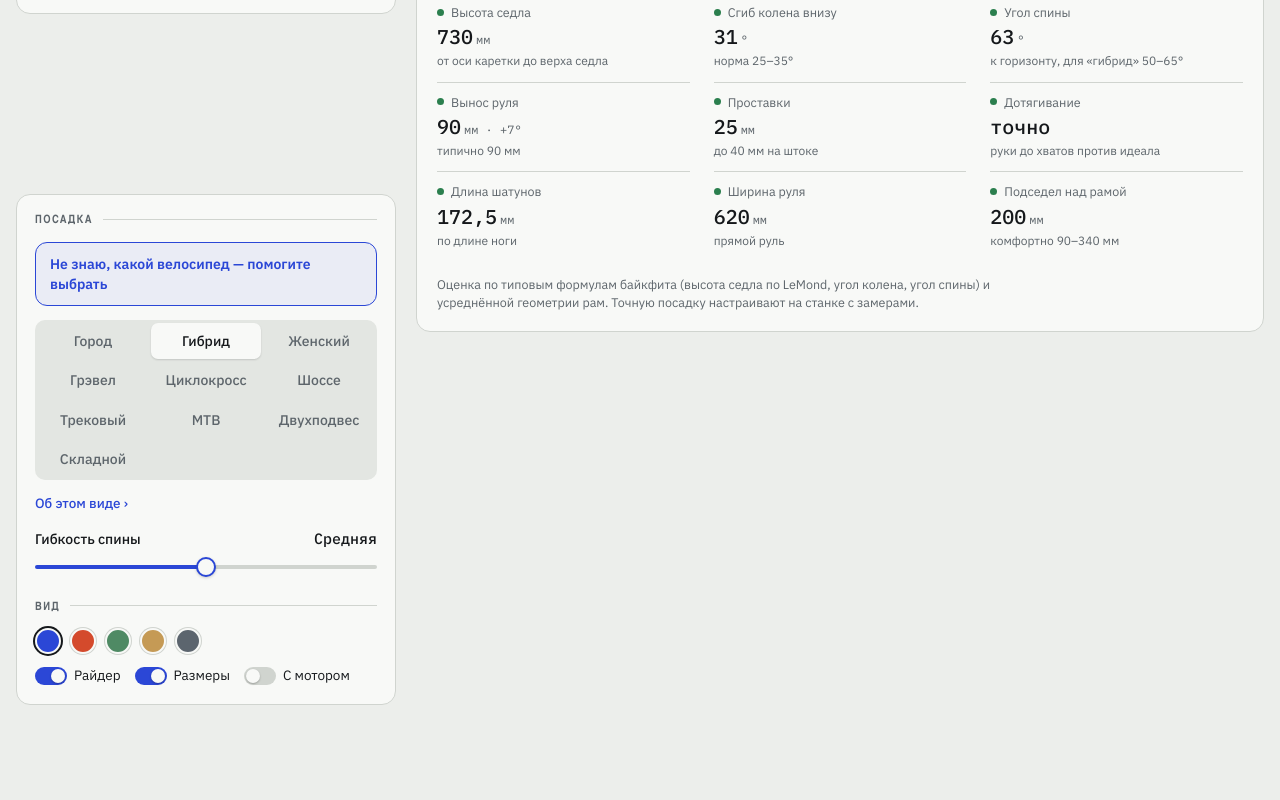
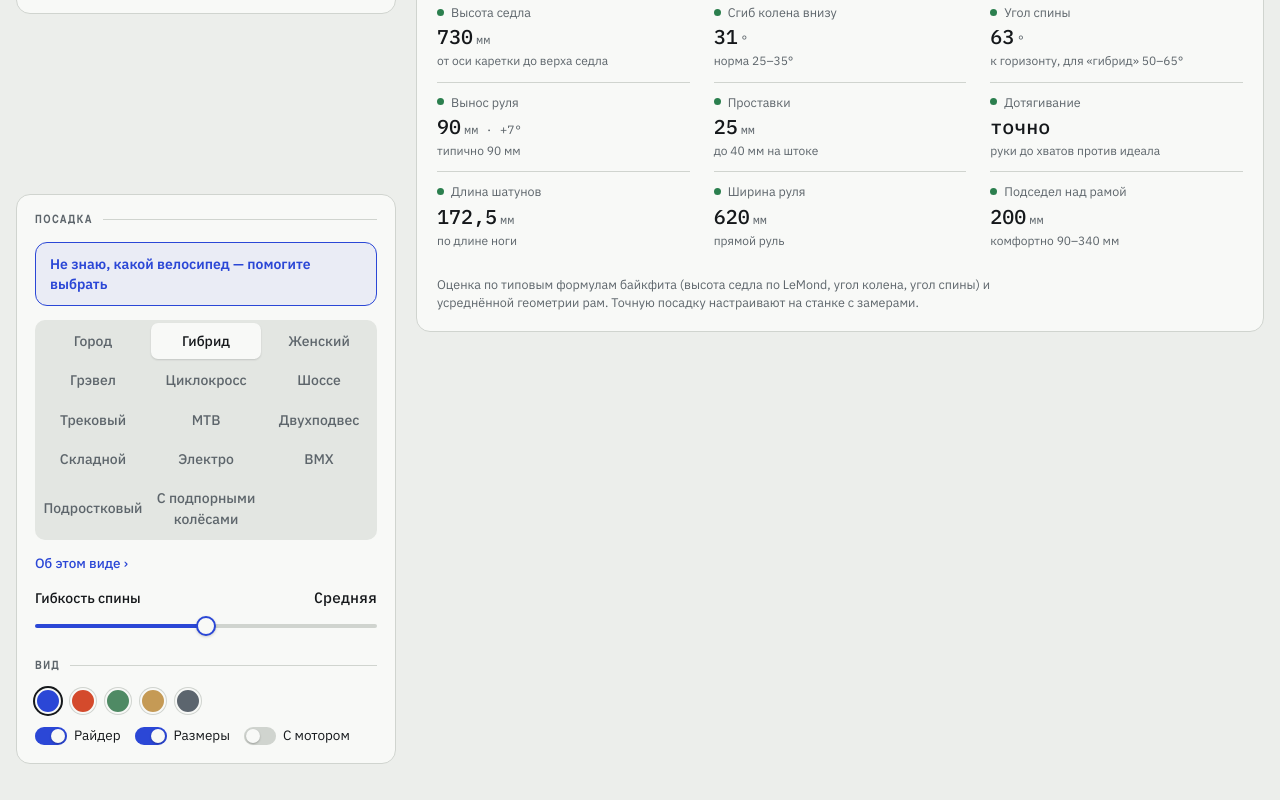
Before and after one commit to VladimirZhuk07/fitstand, a plain HTML site: page index.html in a window 1280 px wide. Shown: the part 785-1585 px from the top of the page. Before the commit the page ends 1526 px from the top, so only its background shows below. Drawn offline with Linux system fonts and the light colour scheme; animation ran at ten frames a second.

Commit message:
feat(main): 14 styles; kids' styles take only the child's height
Co-Authored-By: Claude Sonnet 5.5 <noreply@anthropic.com>

```diff
--- a/draw.js
+++ b/draw.js
@@ -252,7 +252,7 @@ function boundsOf(g,rider,ux){
   return {x:minX,y:-top,w:maxX-minX,h:top-minY};
 }
 
-// Copies every non-numeric geometry key that changed from target into cur; true if anything changed.
+// Copies every key not in numKeys that changed from target into cur; true if anything changed.
 function copyFlags(cur,target,numKeys){
   let changed=false;
   for(const key of Object.keys(target)){
--- a/index.html
+++ b/index.html
@@ -527,6 +527,10 @@ body.page-open{overflow:hidden}
             <button role="radio" data-style="mtb" aria-checked="false">MTB</button>
             <button role="radio" data-style="fullsus" aria-checked="false">Двухподвес</button>
             <button role="radio" data-style="folding" aria-checked="false">Складной</button>
+            <button role="radio" data-style="ebike" aria-checked="false">Электро</button>
+            <button role="radio" data-style="bmx" aria-checked="false">BMX</button>
+            <button role="radio" data-style="teen" aria-checked="false">Подростковый</button>
+            <button role="radio" data-style="kidTraining" aria-checked="false">С подпорными колёсами</button>
           </div>
           <a class="more" id="aboutType" href="#types/hybrid">Об этом виде ›</a>
           <div class="health-row" id="healthRow" hidden><span id="healthText"></span><label class="switch"><input type="checkbox" id="tHealth" checked> Учитывать</label></div>
@@ -587,22 +591,32 @@ const SAVE_KEY='fitstand:v1';
 let saved=null; try{saved=localStorage.getItem(SAVE_KEY);}catch(e){}
 const FIT_ONLY=Object.fromEntries(FIT_STYLES.map(s=>[s,STYLES[s]]));
 const state=loadSaved(saved,DEFAULTS,FIT_ONLY,COLORS.map(c=>c[0]));
+// a kids' style takes only the child's height; its other measures come from riderOf
+const kidOf=s=>STYLES[s].kidFit||null;
 let saveT=0;
-function save(){clearTimeout(saveT);saveT=setTimeout(()=>{try{const {H,I,A,W,flex,style,color,rider,dims,motor,quiz,health,healthOn}=state;localStorage.setItem(SAVE_KEY,JSON.stringify({H,I,A,W,flex,style,color,rider,dims,motor,quiz,health,healthOn}));}catch(e){}},300);}
+function save(){clearTimeout(saveT);saveT=setTimeout(()=>{try{const {H,I,A,W,kidH,flex,style,color,rider,dims,motor,quiz,health,healthOn}=state;localStorage.setItem(SAVE_KEY,JSON.stringify({H,I,A,W,kidH,flex,style,color,rider,dims,motor,quiz,health,healthOn}));}catch(e){}},300);}
 
 /* ---------- controls ---------- */
 const inputs={H:$('#inH'),I:$('#inI'),A:$('#inA'),W:$('#inW'),flex:$('#inF')};
 const outs={H:$('#outH'),I:$('#outI'),A:$('#outA'),W:$('#outW'),flex:$('#outF')};
 function setP(el){const p=(el.value-el.min)/(el.max-el.min)*100;el.style.setProperty('--p',p+'%')}
 function syncControls(){
-  for(const k of ['H','I','A','W']){inputs[k].value=state[k];outs[k].innerHTML=`${fmt(Math.round(state[k]*2)/2)}<span>см</span>`;setP(inputs[k]);}
+  const kid=kidOf(state.style), r=riderOf(state,FIT_ONLY,kidBody);
+  // a child: the height slider runs over the style's own range and only it is shown
+  const [hMin,hMax]=kid?kid.range:[145,210]; inputs.H.min=hMin; inputs.H.max=hMax;
+  for(const k of ['H','I','A','W']){inputs[k].value=r[k];outs[k].innerHTML=`${fmt(Math.round(r[k]*2)/2)}<span>см</span>`;setP(inputs[k]);}
+  document.querySelectorAll('[data-dim="I"],[data-dim="A"],[data-dim="W"],.presets').forEach(e=>{e.hidden=!!kid;});
   inputs.flex.value=state.flex;outs.flex.textContent=FLEX[state.flex-1];setP(inputs.flex);
   document.querySelectorAll('[data-preset]').forEach(b=>{const p=PRESETS[+b.dataset.preset];
     b.setAttribute('aria-pressed',String(Math.abs(p.H-state.H)<.6&&Math.abs(p.I-state.I)<.6&&Math.abs(p.A-state.A)<.6&&Math.abs(p.W-state.W)<.6));});
 }
 inputs.H.addEventListener('input',()=>{
-  const nh=+inputs.H.value, r=nh/state.H; state.H=nh;
-  state.I=clamp(state.I*r,62,102); state.A=clamp(state.A*r,46,78); state.W=clamp(state.W*r,32,52);
+  const nh=+inputs.H.value;
+  if(kidOf(state.style)) state.kidH[state.style]=nh; // the adult measures stay as they were
+  else{
+    const r=nh/state.H; state.H=nh;
+    state.I=clamp(state.I*r,62,102); state.A=clamp(state.A*r,46,78); state.W=clamp(state.W*r,32,52);
+  }
   changed();
 });
 for(const k of ['I','A','W']) inputs[k].addEventListener('input',()=>{state[k]=+inputs[k].value;changed();});
@@ -619,13 +633,15 @@ function healthText(h){
   return p.length?'Учтено здоровье: '+p.join(', '):'';
 }
 function syncHealth(){
-  const t=state.health?healthText(state.health):'';
+  const t=state.health&&!kidOf(state.style)?healthText(state.health):'';
   $('#healthRow').hidden=!t; $('#healthText').textContent=t; $('#tHealth').checked=state.healthOn;
 }
 function syncStyle(){
   document.querySelectorAll('#seg button').forEach(x=>x.setAttribute('aria-checked',String(x.dataset.style===state.style)));
   $('#aboutType').href='#types/'+state.style;
-  $('#tMotor').checked=state.motor;
+  // the e-bike always has its motor; the saved choice returns on the other styles
+  const eb=!!STYLES[state.style].motor;
+  $('#tMotor').checked=eb||state.motor; $('#tMotor').disabled=eb;
   syncHealth();
 }
 document.querySelectorAll('#seg button').forEach(b=>b.addEventListener('click',()=>{state.style=b.dataset.style;syncStyle();changed();}));
@@ -729,7 +745,8 @@ function renderSpecs(F){
   const reachS=best.err<22?'good':best.err<50?'warn':'bad';
   const stemS=g.stemL<=st.stemMin||g.stemL>=st.stemMax?'warn':stat(g.stemL,st.stemIdeal-30,st.stemIdeal+30,15);
   const eS=st.oneSize?'good':best.expo<90||best.expo>best.expoMax?'warn':'good';
-  const hS=st.oneSize&&(state.H<FOLDING_RANGE[0]||state.H>FOLDING_RANGE[1])?'warn':'good';
+  const rider=riderOf(state,FIT_ONLY,kidBody), hRow=heightRowOf(state.style,rider.H,best.i);
+  const hS=hRow?hRow.status:'good';
   let rows=[
     ['Высота седла',`${Math.round(g.saddleH)}<span>мм</span>`,'от оси каретки до верха седла','good'],
     ['Сгиб колена внизу',`${Math.round(F.knee)}<span>°</span>`,'норма 25–35°',kS],
@@ -741,29 +758,27 @@ function renderSpecs(F){
     ['Ширина руля',`${F.barW}<span>мм</span>`,st.flat?'прямой руль':'по ширине плеч','good'],
     ['Подседел над рамой',`${Math.round(best.expo)}<span>мм</span>`,`комфортно 90–${best.expoMax} мм`,eS],
   ];
-  if(st.oneSize){
-    rows=rows.filter(r=>r[0]!=='Проставки'&&r[0]!=='Подседел над рамой');
-    rows.push(['Рост',`${Math.round(state.H)}<span>см</span>`,`складные обычно на ${FOLDING_RANGE[0]}–${FOLDING_RANGE[1]} см`,hS]);
-  }
+  if(st.oneSize||st.kidFit) rows=rows.filter(r=>r[0]!=='Проставки'&&r[0]!=='Подседел над рамой');
+  if(hRow) rows.push(['Рост',hRow.value.replace(/ см$/,'<span>см</span>'),hRow.hint,hRow.status]);
   metrics.innerHTML=rows.map(r=>`<div class="m" data-s="${r[3]}"><dt>${r[0]}</dt><dd>${r[1]}</dd><div class="hint">${r[2]}</div></div>`).join('');
   const worst=[kS,reachS,eS,aS].includes('bad')?'bad':[kS,reachS,eS,aS,stemS,hS].includes('warn')?'warn':'good';
   const st_=$('#status');st_.dataset.s=worst;
   st_.textContent=worst==='good'?'Посадка в норме':worst==='warn'?'Есть компромисс':'Нужна доработка';
   const ss=$('#stageStatus'); ss.dataset.s=worst; ss.textContent=st_.textContent;
-  const b=bodyOf(state);
-  $('#roLeg').innerHTML=`${fmt(state.I/state.H*100)}<small>%</small>`;
+  const b=bodyOf({...state,...rider});
+  $('#roLeg').innerHTML=`${fmt(rider.I/rider.H*100)}<small>%</small>`;
   $('#roTorso').innerHTML=`${fmt(b.torso/10)}<small>см</small>`;
-  $('#roSaddle').innerHTML=`${fmt(state.I*0.883)}<small>см</small>`;
+  $('#roSaddle').innerHTML=`${fmt(rider.I*0.883)}<small>см</small>`;
 }
 
 /* ---------- animation loop ---------- */
 let target=null, cur=null, curP=null, vb=null, ux=1, rideT=0, dirty=true, personDirty=true, refs={};
 const BOTTOM_ROOM=110; // mm below the ground for the grass by the road
-const NUM=['STA','HTA','drop','cs','tyre','rake','wheelR','reach','stack','ST','HT','saddleH','crank','stemAng','barReach','barDrop','sweep','fender','guard','ring','sp','stemL','sc','torso','thigh','shin','arm','headR','foot'];
+const NUM=['STA','HTA','drop','cs','tyre','rake','wheelR','reach','stack','ST','HT','saddleH','crank','stemAng','barReach','barDrop','sweep','fender','guard','ring','sp','stemL','sc','torso','thigh','shin','arm','headR','foot','rise'];
 function changed(){
   syncControls();
-  const F=fit({...state,health:healthNow()}); target=F.g; renderSpecs(F);
-  if(!cur){cur={...target};curP={H:state.H,I:state.I,A:state.A,W:state.W};}
+  const F=fit({...state,...riderOf(state,FIT_ONLY,kidBody),health:kidOf(state.style)?null:healthNow()}); target=F.g; renderSpecs(F);
+  if(!cur){const rp=riderOf(state,FIT_ONLY,kidBody);cur={...target};curP={H:rp.H,I:rp.I,A:rp.A,W:rp.W};}
   dirty=true; personDirty=true; save();
 }
 function computeUx(b){
@@ -776,7 +791,7 @@ const sceneId=()=>sceneOf(state.style);
 const isFemale=()=>state.style==='women';
 function rebuild(){
   const scene=$('#scene');
-  scene.innerHTML=bikeMarkup(cur,ux,{motor:state.motor});
+  scene.innerHTML=bikeMarkup(cur,ux,{motor:state.motor||target.motor});
   refs={}; ['fCrank','fPedal','nCrank','nPedal','wR','wF','cockpitG'].forEach(id=>refs[id]=document.getElementById(id));
   bikeSvg.dataset.scene = sceneId(); refs.pts=geomPts(cur); refs.shadow=document.getElementById('shadow');
   // the background is drawn in mm like the bike, for the current view; the ground of both is the same line
@@ -824,7 +839,8 @@ function tick(now){
     let moving=false;
     for(const key of NUM){const d=target[key]-cur[key];if(Math.abs(d)>0.02){cur[key]+=d*k;moving=true;}else cur[key]=target[key];}
     if(copyFlags(cur,target,NUM))dirty=true;
-    for(const key of ['H','I','A','W']){const d=state[key]-curP[key];if(Math.abs(d)>0.005){curP[key]+=d*k;personDirty=true;}else if(curP[key]!==state[key]){curP[key]=state[key];personDirty=true;}}
+    const rp=riderOf(state,FIT_ONLY,kidBody);
+    for(const key of ['H','I','A','W']){const d=rp[key]-curP[key];if(Math.abs(d)>0.005){curP[key]+=d*k;personDirty=true;}else if(curP[key]!==rp[key]){curP[key]=rp[key];personDirty=true;}}
     const tb=boundsOf(cur,state.rider,ux); tb.h+=BOTTOM_ROOM;
     if(!vb)vb={...tb};
     let vbMove=false;
@@ -863,7 +879,8 @@ window.fitstand={
   getQuiz:()=>state.quiz?JSON.parse(JSON.stringify(state.quiz)):null,
   setQuiz(q){state.quiz=q?JSON.parse(JSON.stringify(q)):null;save();},
   fitSummary(opts){
-    return summaryOf(fit({...state,style:opts.style,health:opts.health||null}));
+    // a kids' style is summed up for the child's body, not the adult's
+    return summaryOf(fit({...state,...riderOf({...state,style:opts.style},FIT_ONLY,kidBody),style:opts.style,health:opts.health||null}));
   },
   eraseAnswers(){state.quiz=null;state.health=null;syncStyle();dirty=true;changed();},
 };
--- a/model.js
+++ b/model.js
@@ -94,6 +94,21 @@ function kidSizeFor(style,H){
   let best=0,bd=Infinity;
   ks.forEach((z,i)=>{const d=Math.abs(H-(z.h[0]+z.h[1])/2); if(d<bd){bd=d;best=i;}});
   return best;
+}
+// the «Рост» row of the result: a kids' size shows the heights it fits, a folding bike its usual range; other styles have none
+function heightRowOf(style,H,sizeIndex){
+  const st=STYLES[style], value=`${Math.round(H)} см`;
+  if(st.kidFit){
+    const ks=st.kidSizes, z=ks[sizeIndex], next=ks[sizeIndex+1];
+    let hint=`на рост ${z.h[0]}–${z.h[1]} см`, status='good';
+    if(next&&H>=z.h[1]-3){hint+=` · скоро вырастет — следующий ${next.n}`;status='warn';}
+    return {value,hint,status};
+  }
+  if(st.heightRange){
+    const [lo,hi]=st.heightRange;
+    return {value,hint:`складные обычно на ${lo}–${hi} см`,status:H<lo||H>hi?'warn':'good'};
+  }
+  return null;
 }
 function bodyOf(p){
   const H=p.H*10, I=p.I*10;
@@ -233,7 +248,7 @@ function finish(p,st,b,best,near,upright,crank,crank0,cands){
 }
 
 const api = { WHEEL_R, FOLDING_RANGE, FIT_STYLES, D, V, add, sub, mul, len, nrm, dirv, angOf, clamp, ik2, HIP_OFF, ANK, AEK, STYLES, CITY, ROAD_SIZES,
-  summaryOf, sizesFor, kidSizeFor, bodyOf, kidBody, saddlePt, barGeom, cockpit, legAt, upperOf, upperAt, rot, kneeFlex, evalSize, fit };
+  summaryOf, sizesFor, kidSizeFor, heightRowOf, bodyOf, kidBody, saddlePt, barGeom, cockpit, legAt, upperOf, upperAt, rot, kneeFlex, evalSize, fit };
 if (typeof module === 'object' && module.exports) module.exports = api;
 else Object.assign(root, api);
 })(typeof globalThis !== 'undefined' ? globalThis : this);
```
Also changed, not shown: tests/highlight.test.js (+2 -2 lines), tests/model.test.js (+25 -0 lines), tests/page.test.js (added, +57 -0 lines).
